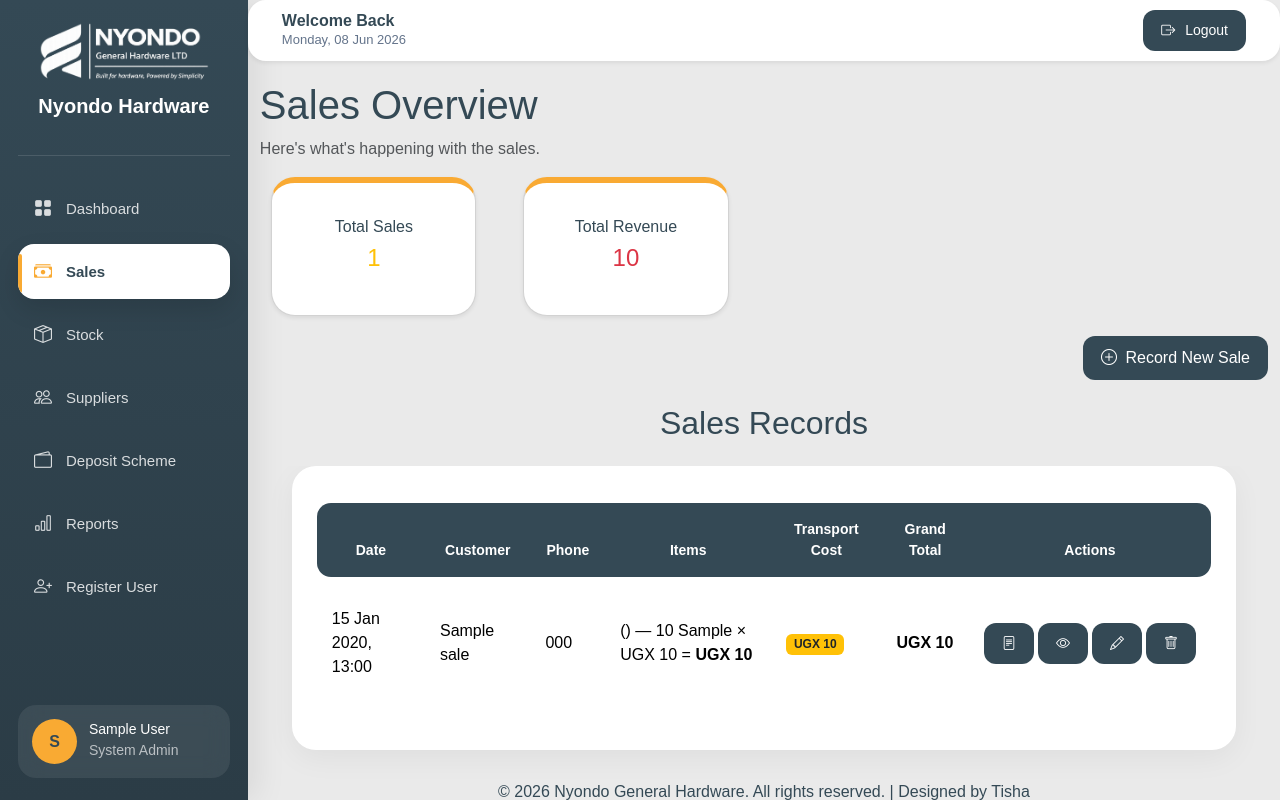
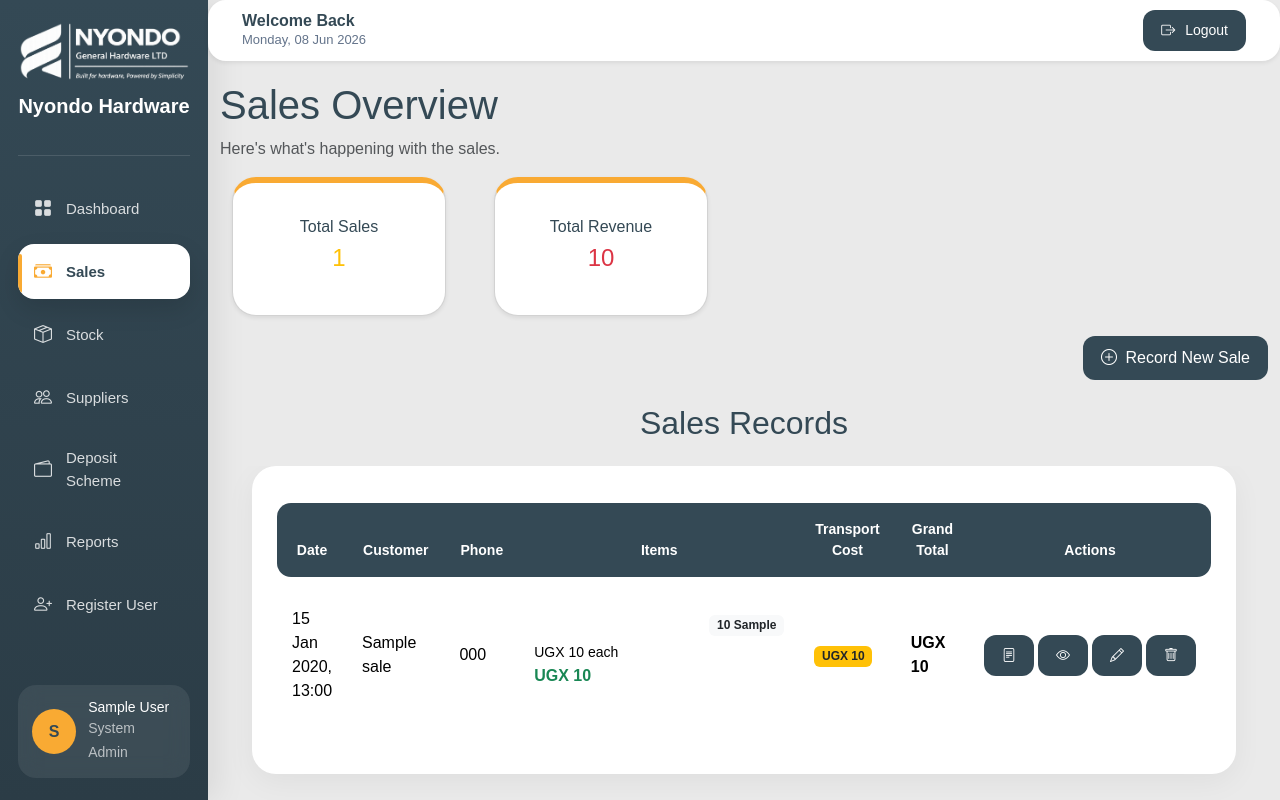
Before and after one commit to Tisha-patience/Nyondo-General-Hardware, a Django app: page /accounts/sales/ in a window 1280 px wide. Run offline with Django 5.2, Linux system fonts and the light colour scheme; a user stored in the database is signed in; tables that the repository leaves empty hold one stand-in row (values such as "Sample post").

Commit message:
fixed the stock reduction logic and the sales table

```diff
--- a/nyondogeneralhardwareapp/templates/sales.html
+++ b/nyondogeneralhardwareapp/templates/sales.html
@@ -58,17 +58,48 @@
             <td>{{ sale.date|date:"d M Y, H:i" }}</td>
             <td>{{ sale.customer_name }}</td>
             <td>{{ sale.customer_phone }}</td>
-            <td>
-              <ul class="list-unstyled mb-0">
-                {% for item in sale.items.all %}
-                  <li>
-                    {{ item.stock.product_name }} ({{ item.stock.specification }}) —
-                    {{ item.quantity }} {{ item.unit }} × UGX {{ item.unit_price |floatformat:"0"| intcomma }} =
-                    <strong>UGX {{ item.total_price |floatformat:"0"| intcomma }}</strong>
-                  </li>
-                {% endfor %}
-              </ul>
-            </td>
+           <td style="min-width:280px;">
+
+  {% for item in sale.items.all %}
+
+  <div class="sale-item-card mb-2">
+
+    <div class="d-flex justify-content-between">
+
+      <strong>
+        {{ item.stock.product_name }}
+      </strong>
+
+      <span class="badge bg-light text-dark">
+        {{ item.quantity }} {{ item.unit }}
+      </span>
+
+    </div>
+
+    <small class="text-muted">
+      {{ item.stock.specification }}
+    </small>
+
+    <div class="mt-1">
+
+      <small>
+        UGX {{ item.unit_price|floatformat:"0"|intcomma }}
+        each
+      </small>
+
+      <br>
+
+      <strong class="text-success">
+        UGX {{ item.total_price|floatformat:"0"|intcomma }}
+      </strong>
+
+    </div>
+
+  </div>
+
+  {% endfor %}
+
+</td>
             <td>
               {% if sale.transport_cost == 0 %}
                 <span class="badge bg-success">Free</span>
--- a/nyondogeneralhardwareapp/views.py
+++ b/nyondogeneralhardwareapp/views.py
@@ -408,11 +408,6 @@
                         unit_price=price,
                         total_price=total,
                     )
-                    stock_item.quantity -= qty # Update the stock quantity, subtracting the quantity sold, to reflect the change in stock.
-                    stock_item.save()
-
-                # Update transport + grand total
-                sale.save()
 
                 return redirect("sale_receipt", pk=sale.pk)
 # If the creation of the Sale record fails due to validation errors, we catch the ValidationError and pass it back to the template.
```
Also changed, not shown: nyondogeneralhardwareapp/signals.py (+4 -12 lines).
